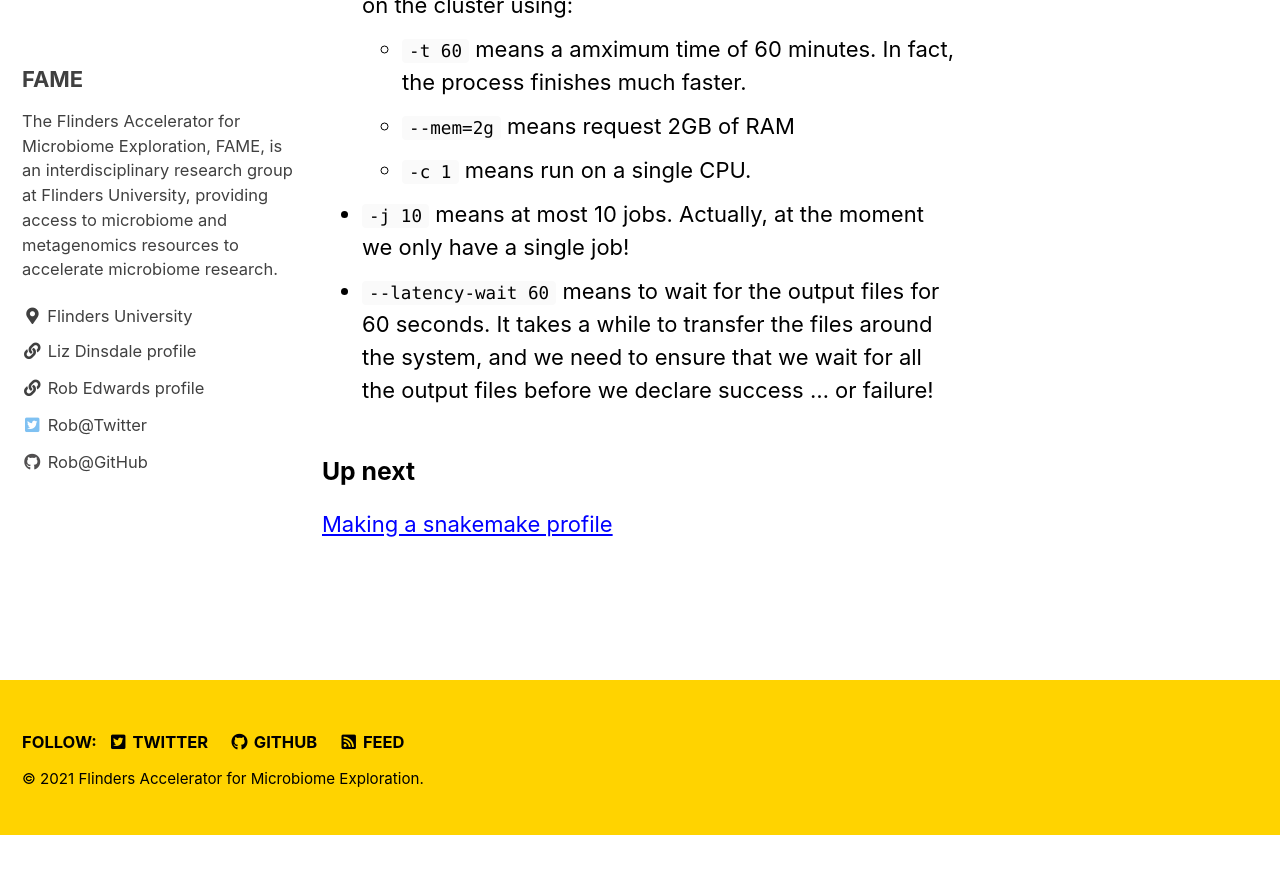
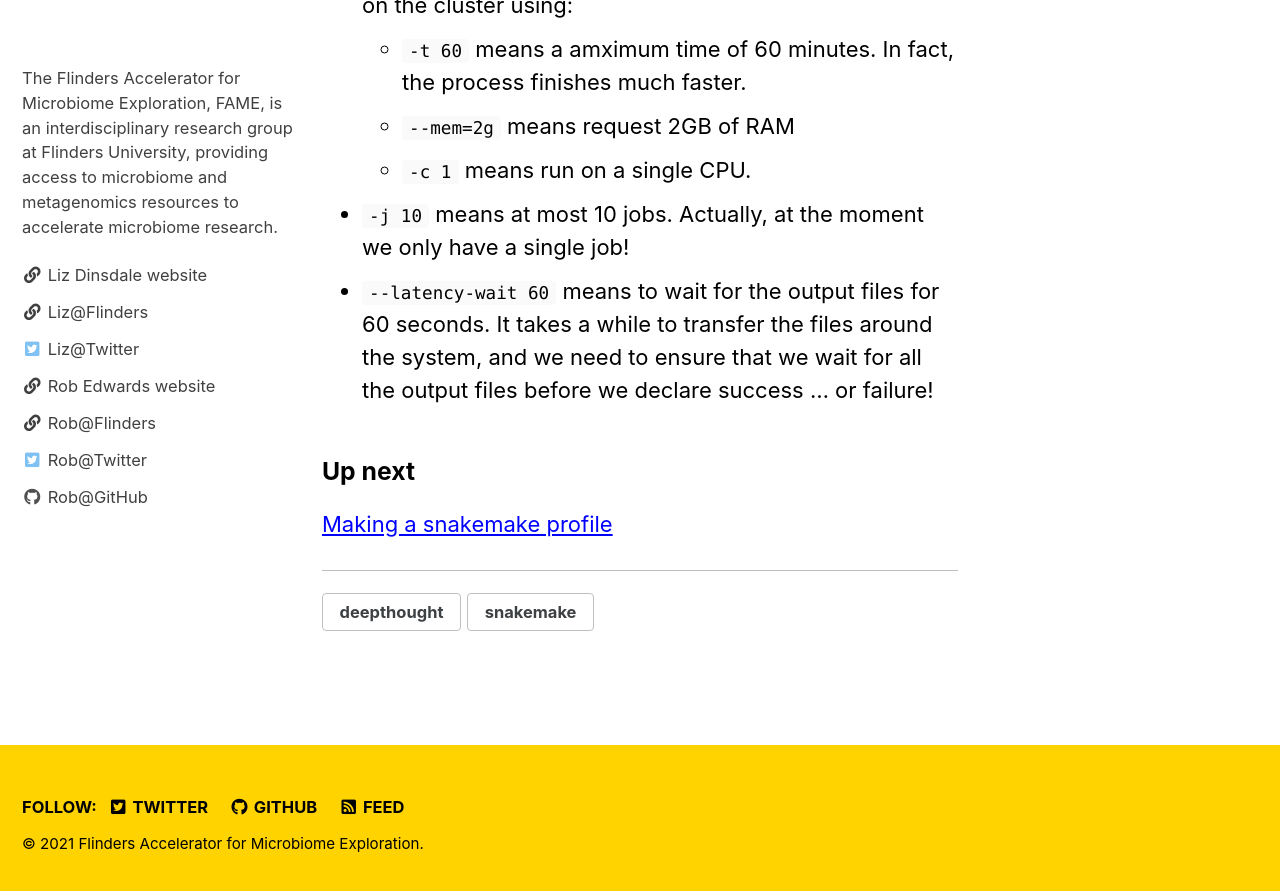
Before and after one commit to FlindersFAME/fame.github.io, a Jekyll site: the page built from _posts/2020-09-03-snakemakedt.md, in a window 1280 px wide and 900 px high, scrolled down 5857 px. Shown: the top 891 px of the window. Built offline with Jekyll 4.4.1, drawn with Linux system fonts in a browser that asks for light colours; cached includes are drawn as plain includes; before the commit the page ends 6692 px from its top, so only the background shows below that.

Commit message:
misc updates

```diff
--- a/_config.yml
+++ b/_config.yml
@@ -100,19 +100,28 @@ analytics:
 
 # Site Author
 author:
-  name             : "FAME"#
+  name             : # "FAME"
   avatar           : # path of avatar image, e.g. "/assets/images/bio-photo.jpg"
   bio              : "The Flinders Accelerator for Microbiome Exploration, FAME, is an interdisciplinary research group at Flinders University, providing access to microbiome and metagenomics resources to accelerate microbiome research."
-  location         : "Flinders University"
+  location         : # "Flinders University"
   email            :
   links:
     - label: "Email"
       icon: "fas fa-fw fa-envelope-square"
       # url: "mailto:your.name@email.com"
-    - label: "Liz Dinsdale profile"
+    - label: "Liz Dinsdale website"
+      icon: "fas fa-fw fa-link"
+      url: "https://dinsdalelab.sdsu.edu/wordpress/"
+    - label: "Liz@Flinders"
       icon: "fas fa-fw fa-link"
       url: "https://www.flinders.edu.au/people/elizabeth.dinsdale"
-    - label: "Rob Edwards profile"
+    - label: "Liz@Twitter"
+      icon: "fab fa-fw fa-twitter-square"
+      url: "https://twitter.com/dinsdalelab"
+    - label: "Rob Edwards website"
+      icon: "fas fa-fw fa-link"
+      url: "https://edwards.sdsu.edu/research/"
+    - label: "Rob@Flinders"
       icon: "fas fa-fw fa-link"
       url: "https://www.flinders.edu.au/people/robert.edwards"
     - label: "Rob@Twitter"
--- a/_layouts/posts.html
+++ b/_layouts/posts.html
@@ -3,6 +3,14 @@ layout: archive
 ---
 
 {{ content }}
+
+{% if page.tags.size > 0 %}
+<hr>
+{% for tag in page.tags %}
+<button class="btn btn--inverse" disabled>{{ tag }}</button>
+{% endfor %}
+{% endif %}
+
 
 <!--<ul class="taxonomy__index">-->
 <!--  {% assign postsInYear = site.posts | where_exp: "item", "item.hidden != true" | group_by_exp: 'post', 'post.date | date: "%Y"' %}-->
--- a/_posts/2020-09-01-deepthought.md
+++ b/_posts/2020-09-01-deepthought.md
@@ -2,6 +2,7 @@
 layout: posts
 category: blog
 title: Using Deepthought
+tag: deepthought
 excerpt: "Part 1: Introduction To Using DeepThought For Bioinformatics"
 ---
 
--- a/_posts/2020-09-03-snakemakedt.md
+++ b/_posts/2020-09-03-snakemakedt.md
@@ -1,7 +1,7 @@
 ---
 layout: posts
 category: blog
-tag: deepthought
+tags: deepthought snakemake
 title: Snakemake on deepthought
 excerpt: "Part 3: Using snakemake on deepthought"
 ---
```
